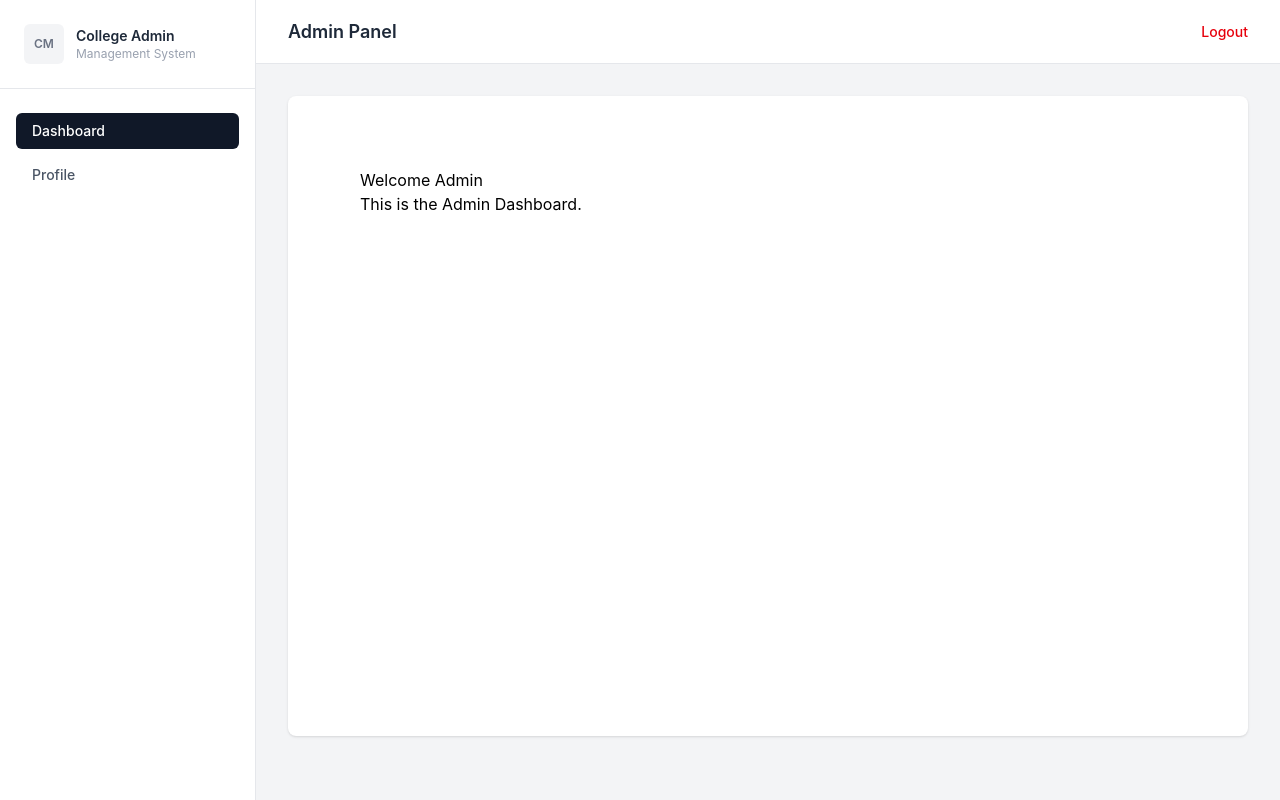
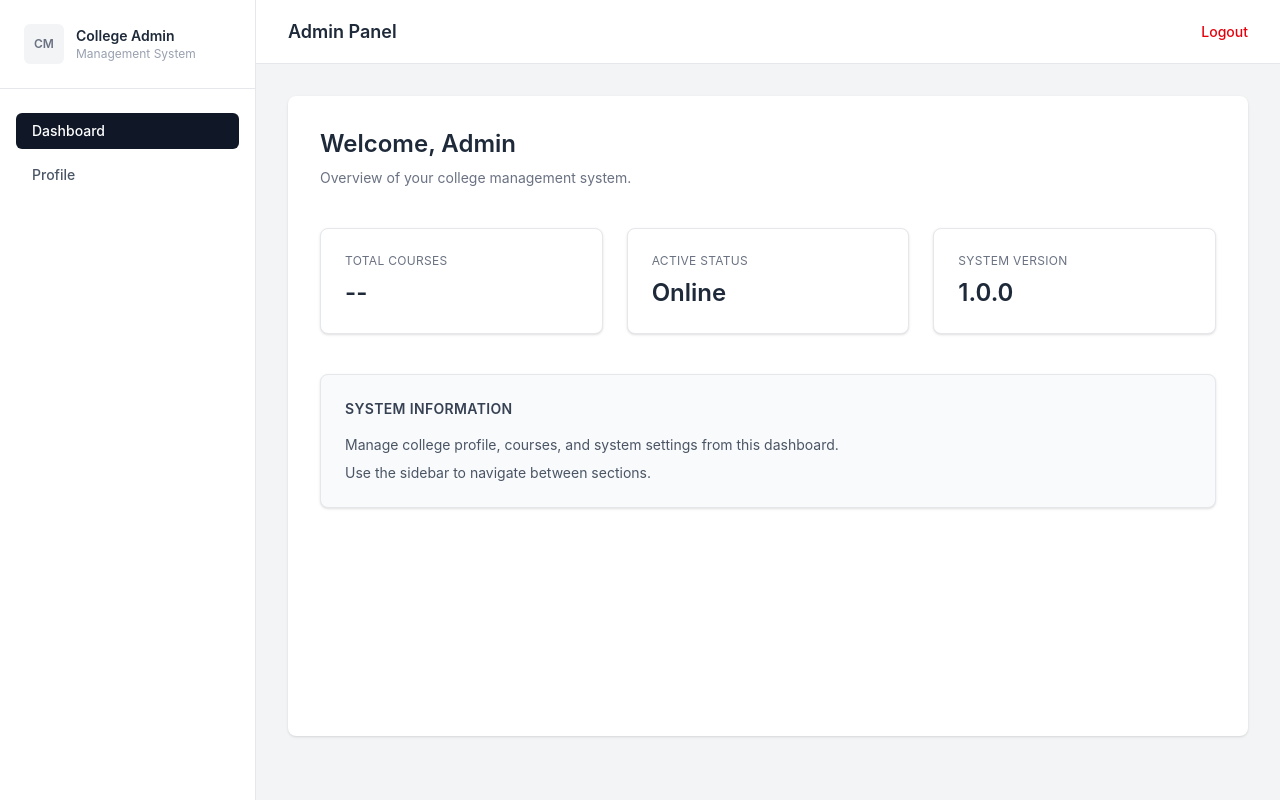
Before and after one commit to AyusmanNanda/College_Management_system, a React app in the folder frontend/: page /admin/dashboard in a window 1280 px wide. Built offline with nearby package versions, Linux system fonts and the light colour scheme; the HTML template or start-up script is replaced by a standard one.

Commit message:
frontend/src/pages/Admin/AdminDashboard.jsx: redesign admin dashboard with clean metric cards and structured layout

```diff
--- a/frontend/src/pages/Admin/AdminDashboard.jsx
+++ b/frontend/src/pages/Admin/AdminDashboard.jsx
@@ -1,10 +1,68 @@
 const AdminDashboard = () => {
     return (
-        <div style={{ padding: "40px" }}>
-            <h1>Welcome Admin</h1>
-            <p>This is the Admin Dashboard.</p>
+        <div className="space-y-10">
+
+            {/* Welcome Section */}
+            <div>
+                <h2 className="text-2xl font-semibold text-gray-800">
+                    Welcome, Admin
+                </h2>
+                <p className="text-sm text-gray-500 mt-2">
+                    Overview of your college management system.
+                </p>
+            </div>
+
+            {/* Metrics Section */}
+            <div className="grid grid-cols-3 gap-6">
+
+                <DashboardCard
+                    title="Total Courses"
+                    value="--"
+                />
+
+                <DashboardCard
+                    title="Active Status"
+                    value="Online"
+                />
+
+                <DashboardCard
+                    title="System Version"
+                    value="1.0.0"
+                />
+
+            </div>
+
+            {/* Information Section */}
+            <div className="bg-gray-50 border border-gray-200 rounded-lg p-6 shadow-sm">
+                <h3 className="text-sm font-semibold text-gray-700 uppercase tracking-wide mb-4">
+                    System Information
+                </h3>
+
+                <div className="space-y-2 text-sm text-gray-600">
+                    <p>
+                        Manage college profile, courses, and system settings from this dashboard.
+                    </p>
+                    <p>
+                        Use the sidebar to navigate between sections.
+                    </p>
+                </div>
+            </div>
+
         </div>
     );
 };
 
+/* ---------------- Dashboard Card ---------------- */
+
+const DashboardCard = ({ title, value }) => (
+    <div className="bg-white border border-gray-200 rounded-lg p-6 shadow-sm">
+        <p className="text-xs text-gray-500 uppercase tracking-wide">
+            {title}
+        </p>
+        <p className="text-2xl font-semibold text-gray-800 mt-2">
+            {value}
+        </p>
+    </div>
+);
+
 export default AdminDashboard;
```
